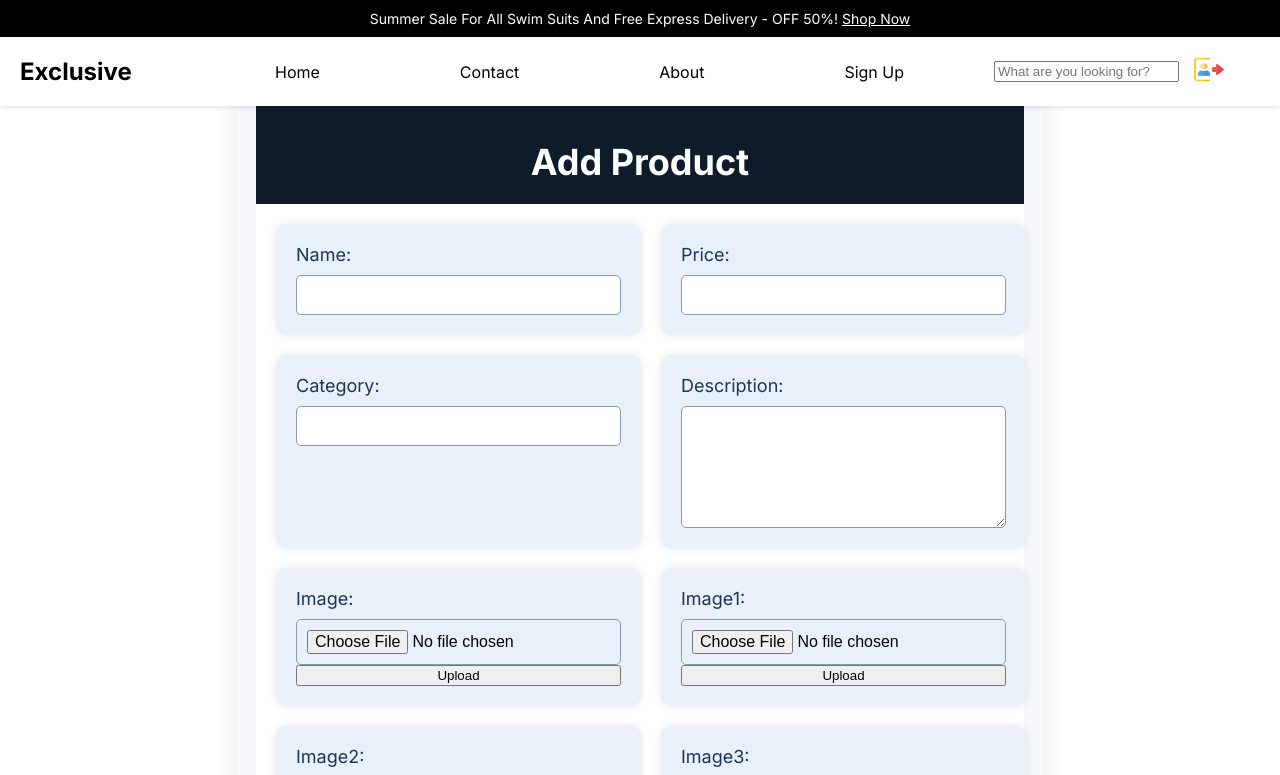
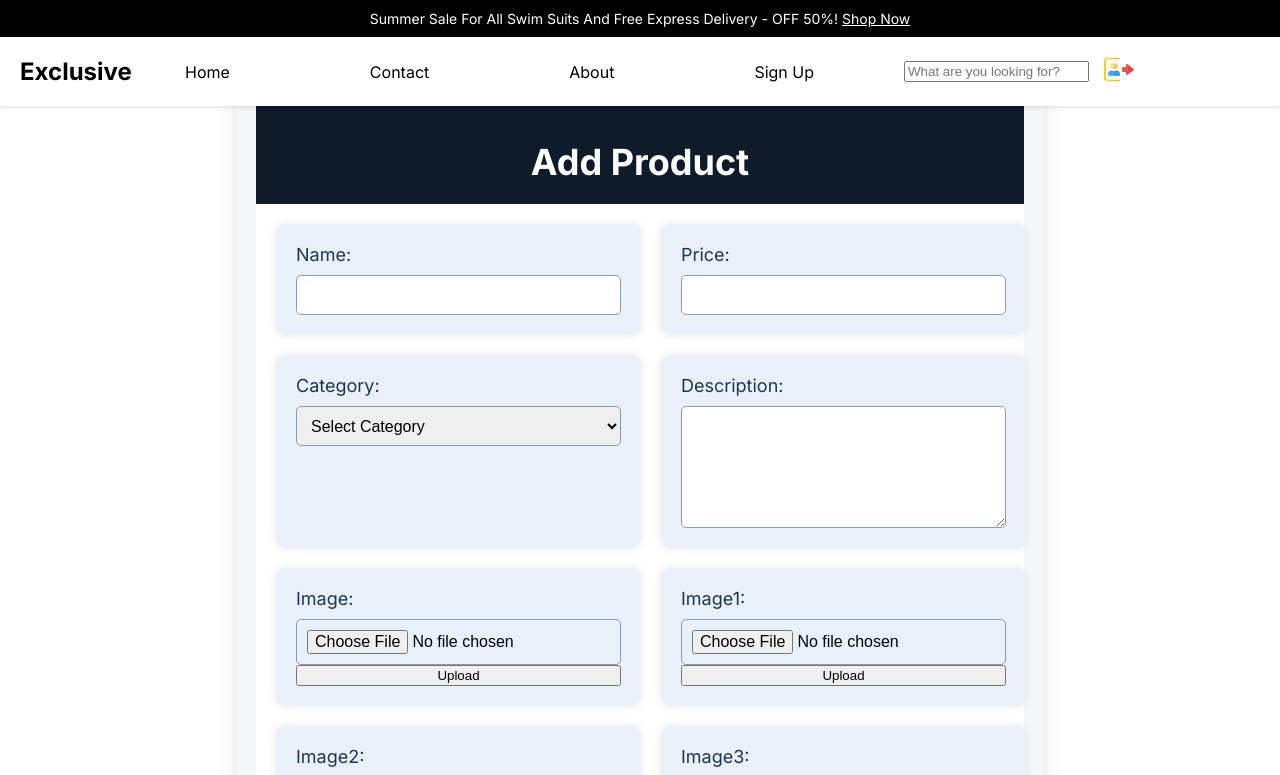
Before and after one commit to e-shop-v2/e-shop, a Next.js app in the folder client/: page /add in a window 1280 px wide. Shown: the top 775 px of the page. Built offline with nearby package versions, Linux system fonts and the light colour scheme.

Commit message:
add in seller page edited

```diff
--- a/client/app/CSS/EditProfile.css
+++ b/client/app/CSS/EditProfile.css
@@ -147,7 +147,7 @@ body {
   }
   .edit-profile-form .form-group2 input[type="text"]
   {
-    width: calc(90% - 20px); /* Adjusted width for half size inputs */
+    width: calc(90% - 20px);
     padding: 11px;
     border: 1px solid #ccc;
     border-radius: 5px;
--- a/client/app/CSS/Navbar.css
+++ b/client/app/CSS/Navbar.css
@@ -44,7 +44,7 @@
 #navb .main-nav .icons {
     display: flex;
     align-items: center;
-    margin-right: 40px;
+    margin-right: 130px;
 
 
 }
--- a/client/app/CSS/SellerPage.css
+++ b/client/app/CSS/SellerPage.css
@@ -9,6 +9,7 @@
   border-radius: 10px;
   box-shadow: 0 0 20px rgba(0, 0, 0, 0.1);
 }
+
 
 .add-product-header {
   background-color: #0d1b2a;
@@ -114,3 +115,16 @@
   font-size: 20px;
   font-weight: bold;
 }
+.add-form-group select {
+  padding: 10px;
+  border: 1px solid #8a9baf;
+  border-radius: 5px;
+  font-size: 16px;
+  transition: all 0.3s ease;
+  height: 40px;
+}
+
+.add-form-group select:focus {
+  border-color: #007bff;
+  box-shadow: 0 0 10px rgba(0, 123, 255, 0.5);
+}
--- a/client/app/components/Features/Features.css
+++ b/client/app/components/Features/Features.css
@@ -1,4 +1,4 @@
-/* Features.css */
+
 .features-container {
     display: flex;
     justify-content: space-around;
@@ -13,8 +13,8 @@
   }
 
   .feature-icon img {
-    width: 80px; /* Adjust the size of the icon as needed */
-    height: 80px; /* Adjust the size of the icon as needed */
+    width: 80px;
+    height: 80px;
     margin-bottom: 10px;
   }
 
--- a/client/app/components/Navbar.tsx
+++ b/client/app/components/Navbar.tsx
@@ -7,7 +7,7 @@ import Image from "next/image";
 import logoutimg from "../images/log-out.png";
 
 import { useAuth } from "./context/AuthContext";
-import { log } from "console";
+
 interface DecodedToken {
   role: string;
 }
--- a/client/app/components/SellerPage.tsx
+++ b/client/app/components/SellerPage.tsx
@@ -1,11 +1,11 @@
 "use client"
-import React ,{ useState } from 'react';
+import React, { useState } from 'react';
 import axios from 'axios';
 import '../CSS/SellerPage.css';
 import { ToastContainer, toast } from 'react-toastify';
 import 'react-toastify/dist/ReactToastify.css';
 
-const SellerPage  = () => {
+const SellerPage = () => {
   const [name, setName] = useState<string>("");
   const [price, setPrice] = useState<string>("");
   const [category, setCategory] = useState<string>("");
@@ -29,7 +29,7 @@ const SellerPage  = () => {
     }
   };
 
-  const uploadPhoto = (e , file: File | null, imageSetter: (url: string) => void) => {
+  const uploadPhoto = (e, file: File | null, imageSetter: (url: string) => void) => {
     e.preventDefault();
     if (!file) {
       toast.error("No file selected.");
@@ -92,7 +92,15 @@ const SellerPage  = () => {
           </div>
           <div className="add-form-group">
             <label>Category:</label>
-            <input type="text" name="category" onChange={(e) => setCategory(e.target.value)} required />
+            <select name="category-dropdown" onChange={(e) => setCategory(e.target.value)} required>
+              <option value="">Select Category</option>
+              <option value="Phones">Phones</option>
+              <option value="Computers">Computers</option>
+              <option value="SmartWatch">SmartWatch</option>
+              <option value="Camera">Camera</option>
+              <option value="HeadPhones">HeadPhones</option>
+              <option value="Gaming">Gaming</option>
+            </select>
           </div>
           <div className="add-form-group">
             <label>Description:</label>
```
Also changed, not shown: client/app/components/flashSales/FlashSales.tsx (+25 -60 lines), client/app/components/login/login.css (+1 -10 lines). Lines whose indentation alone changed are shown as unchanged.
